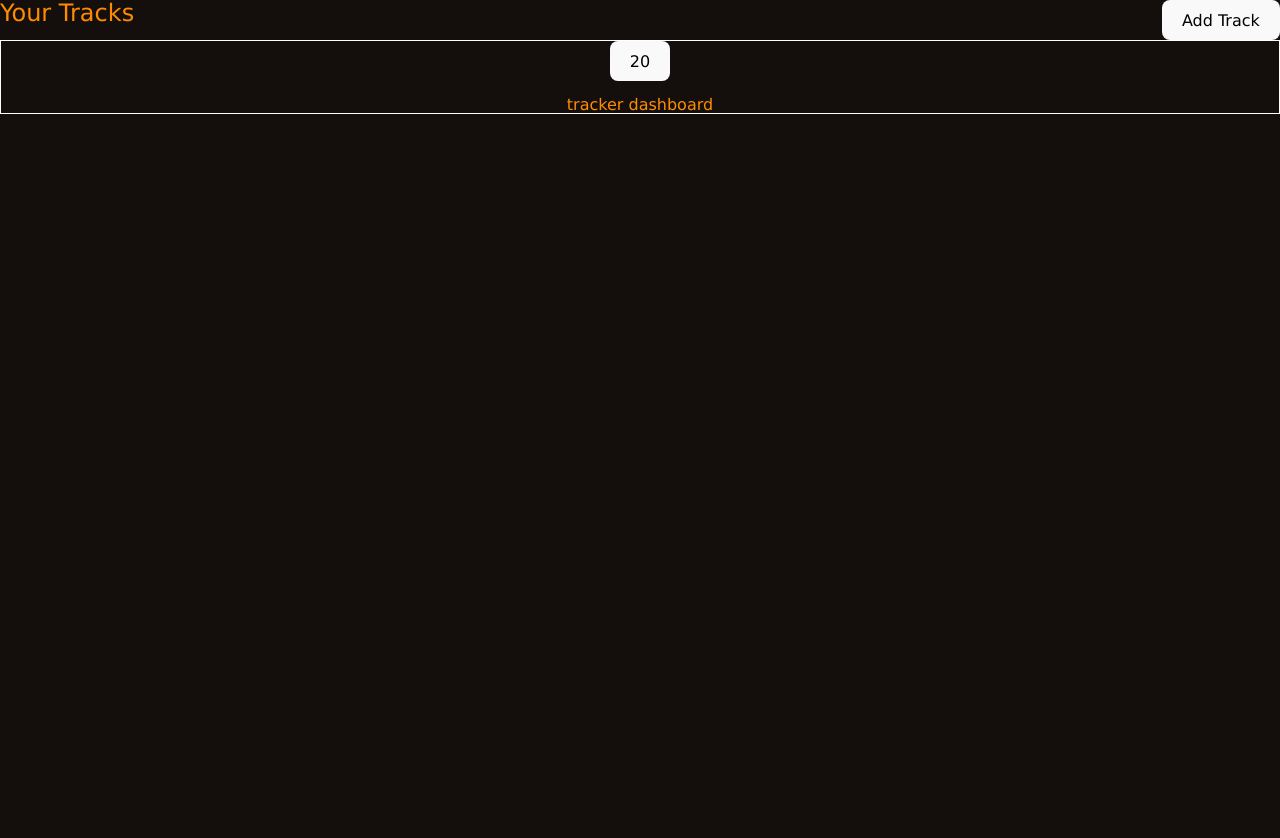
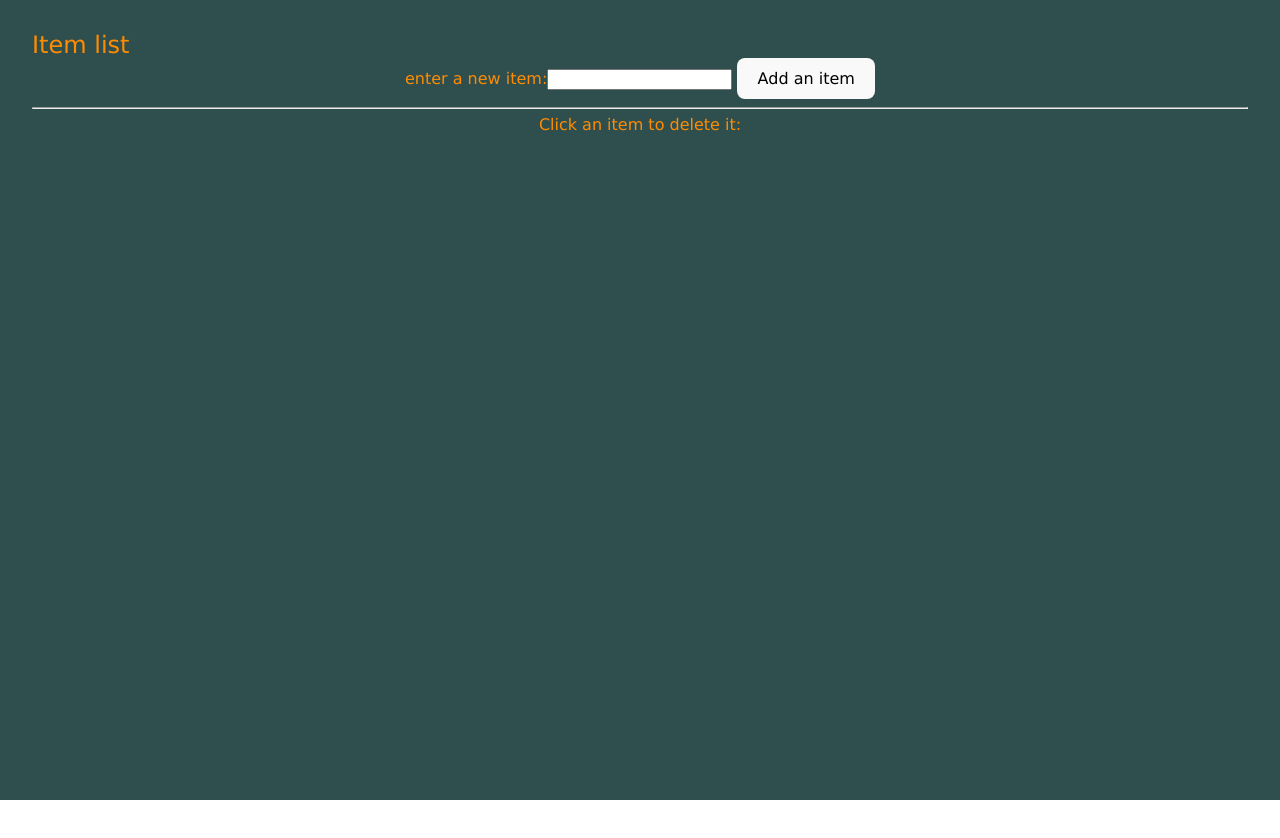
Before and after one commit to adrian-rosario/react-vite, a React (Vite) app: page /challenge-tracker in a window 1280 px wide. Shown: the top 838 px of the page. After the commit the page ends 800 px from the top, so only its background shows below. Built offline with nearby package versions, Linux system fonts and the light colour scheme.

Commit message:
createContext added for storing todo items

```diff
--- a/src/modal/modal.jsx
+++ b/src/modal/modal.jsx
@@ -1,4 +1,3 @@
-import { Fragment } from "react";
 import ReactDOM from "react-dom";
 import styles from "./modal.module.css";
 import { motion } from "framer-motion";
--- a/src/pages/alien/alien.component.css
+++ b/src/pages/alien/alien.component.css
@@ -1,9 +1,9 @@
-#root {
+body:has(.greeting) #root {
   padding: 0;
   max-width: initial;
 }
 
-body {
+body:has(.greeting) {
   background-color: #140f0c;
   padding-bottom: 10rem;
 }
--- a/src/pages/trackerUI/greeting/greeting.pageCopy.js
+++ b/src/pages/trackerUI/greeting/greeting.pageCopy.js
@@ -1,6 +1,6 @@
 export default {
   h1: "Are you ready for wonderful time away?",
-  h1cta: "Let's go!",
+  h1cta: "Let's go track some goals!",
   headingOne: "There has never been a more opportune moment.",
   headingOneP:
     "Our vacations empower you to establish, monitor, and triumph over your adventures at your preferred speed. Be it for personal development, career milestones, or pure enjoyment, we are here to provide assistance.",
--- a/src/pages/trackerUI/tracker/header/trackerHeader.component.jsx
+++ b/src/pages/trackerUI/tracker/header/trackerHeader.component.jsx
@@ -15,12 +15,12 @@ export default function ChallengeTrackerHeader() {
     setDisplayingDialog(false);
   }
 
-  const hoverAnimation = {
-    scale: 1.1,
-    backgroundColor: "#260339",
-    borderColor: "#fff",
-  };
-  const buttonTransition = { type: "spring", stiffness: 500, mass: 1 };
+  // const hoverAnimation = {
+  //   scale: 1.1,
+  //   backgroundColor: "#260339",
+  //   borderColor: "#fff",
+  // };
+  // const buttonTransition = { type: "spring", stiffness: 500, mass: 1 };
 
   return (
     <>
@@ -28,14 +28,14 @@ export default function ChallengeTrackerHeader() {
 
       <header id='tracker-header'>
         <h1>{pageCopy.heading}</h1>
-        <motion.button
+        {/* <motion.button
           whileHover={hoverAnimation}
           whileFocus={hoverAnimation}
           transition={buttonTransition}
           onClick={handleDisplayDialog}
         >
           {pageCopy.cta}
-        </motion.button>
+        </motion.button> */}
       </header>
     </>
   );
--- /dev/null
+++ b/src/pages/trackerUI/tracker/models/todo.ts
@@ -0,0 +1,14 @@
+class TodoModel {
+  id: string;
+  text: string;
+
+  constructor(todoText: string){
+    this.text = todoText;
+    this.id =  new Date().toISOString();
+
+  }
+
+
+}
+
+export default TodoModel;
--- /dev/null
+++ b/src/pages/trackerUI/tracker/newToDo.tsx
@@ -0,0 +1,58 @@
+
+import { useRef, useContext } from "react";
+import { TodoContext } from "./store/tracker.context";
+import React from "react";
+import { motion } from "framer-motion";
+import pageCopy from "../tracker/tracker.pageCopy";
+
+const NewTodo: React.FC = () => {
+
+  const todosContext = useContext(TodoContext);
+
+  const myRef = useRef<HTMLInputElement>(null);
+
+  const myFormHandler = (event: React.FormEvent) => {
+    event.preventDefault();
+
+    const theFormItemValue = myRef.current!.value;
+
+    console.log('input value: ', theFormItemValue);
+
+    if (theFormItemValue.trim().length === 0) {
+      // throw error, nothing in input
+      return;
+    }
+
+    todosContext.addTodo(theFormItemValue);
+  };
+
+  const hoverAnimation = {
+    scale: 1.1,
+    backgroundColor: "#260339",
+    borderColor: "#fff",
+  };
+  const buttonTransition = { type: "spring", stiffness: 500, mass: 1 };
+
+  return (
+    <>
+    <form onSubmit={myFormHandler}>
+
+      <label htmlFor="textField">
+        {pageCopy.add}
+      </label>
+
+      <input id="textField" type="text" ref={myRef} />
+      &nbsp;
+
+      <motion.button
+        whileHover={hoverAnimation}
+        whileFocus={hoverAnimation}
+        transition={buttonTransition}>
+       {pageCopy.cta}
+      </motion.button>
+  </form>
+    </>
+  );
+};
+
+export default NewTodo;
--- a/src/pages/trackerUI/tracker/state/tracker.context.jsx
+++ /dev/null
@@ -1,48 +0,0 @@
-import { createContext, useState } from "react";
-
-export const ChallengesContext = createContext({
-  challenges: [],
-  addChallenge: () => {},
-  updateChallengeStatus: () => {},
-});
-
-export default function ChallengesContextProvider({ children }) {
-  const [challenges, setChallenges] = useState([]);
-
-  function addChallenge(challenge) {
-    setChallenges((prevChallenges) => [
-      { ...challenge, id: Math.random().toString(), status: "active" },
-      ...prevChallenges,
-    ]);
-  }
-
-  function deleteChallenge(challengeId) {
-    setChallenges((prevChallenges) =>
-      prevChallenges.filter((challenge) => challenge.id !== challengeId)
-    );
-  }
-
-  function updateChallengeStatus(challengeId, newStatus) {
-    setChallenges((prevChallenges) =>
-      prevChallenges.map((challenge) => {
-        if (challenge.id === challengeId) {
-          return { ...challenge, status: newStatus };
-        }
-        return challenge;
-      })
-    );
-  }
-
-  const challengesContext = {
-    challenges,
-    addChallenge,
-    deleteChallenge,
-    updateChallengeStatus,
-  };
-
-  return (
-    <ChallengesContext.Provider value={challengesContext}>
-      {children}
-    </ChallengesContext.Provider>
-  );
-}
--- /dev/null
+++ b/src/pages/trackerUI/tracker/store/tracker.context.tsx
@@ -0,0 +1,57 @@
+import React, { useState } from "react";
+import TodoModel from "../models/todo";
+
+
+type myContextObject = {
+  items: TodoModel[];
+  addTodo: (text: string) => void;
+  removeTodo: (id: string) => void;
+};
+
+
+export const TodoContext = React.createContext<myContextObject>
+({
+  items: [],
+  addTodo: (text: string) => {},
+  removeTodo: (id: string) => {},
+});
+// not defining a type definition
+// creating a js object w/ concrete definitions & properties
+
+export const TodosContextProvider: React.FC = (props) => {
+  // useState();
+
+  const [theItems, setTheItems] = useState<TodoModel[]>([]);
+
+  const addTodoHandler = (theText: string) => {
+
+    const theAddedTodo = new TodoModel(theText);
+
+    setTheItems( (existingTodos) => {
+      console.log('existing?', existingTodos);
+      return existingTodos.concat(theAddedTodo);
+    });
+  }
+
+  const removeToDoHandler = (todoId: string) => {
+    setTheItems( (previousItems) => {
+      return previousItems.filter( todo => todo.id !== todoId) // keep ids that dont match
+    })
+  }
+
+  /* ** */
+  const myContextValue: myContextObject = {
+    items: theItems,
+    addTodo: addTodoHandler,
+    removeTodo: removeToDoHandler
+  }
+  /* ** */
+
+  return (
+    <TodoContext.Provider value={myContextValue}>
+    {props.children}
+    </TodoContext.Provider>
+  )
+};
+
+export default TodosContextProvider;
--- /dev/null
+++ b/src/pages/trackerUI/tracker/todo.tsx
@@ -0,0 +1,25 @@
+import React, { useContext } from "react";
+// import TodoModel from "../../models/todo";
+import ToDoListItem from './todoListItem';
+import {TodoContext} from "./store/tracker.context";
+
+const Todo: React.FC = () => {
+
+  const todosContextReference = useContext(TodoContext);
+
+  return (
+    <>
+      <ul>
+        {todosContextReference.items.map((item) => (
+          <ToDoListItem
+          key={item.id}
+          text={item.text}
+          removeAToDo={todosContextReference.removeTodo.bind(null, item.id)}></ToDoListItem>
+          // bind = default method which allows us to preconfigure a function for future execution
+          ))}
+      </ul>
+    </>
+  );
+};
+
+export default Todo;
--- /dev/null
+++ b/src/pages/trackerUI/tracker/todoListItem.tsx
@@ -0,0 +1,23 @@
+import React from "react";
+import TodoModel from "./models/todo";
+import { motion } from "framer-motion";
+
+const hoverAnimation = {
+  scale: 1.1,
+  backgroundColor: "#260339",
+  borderColor: "#fff",
+};
+const buttonTransition = { type: "spring", stiffness: 500, mass: 1 };
+
+const ToDoListItem: React.FC<{text: string, removeAToDo: () => void}> = (props) => {
+
+
+  return <li>
+    <motion.button onClick={props.removeAToDo}
+      whileHover={hoverAnimation}
+      whileFocus={hoverAnimation}
+      transition={buttonTransition}
+    >{props.text}</motion.button></li>
+}
+
+export default ToDoListItem;
--- a/src/pages/trackerUI/tracker/tracker.pageCopy.js
+++ b/src/pages/trackerUI/tracker/tracker.pageCopy.js
@@ -1,4 +1,6 @@
 export default {
-  heading: 'Your Tracks',
-  cta: 'Add Track'
+  heading: 'Item list',
+  cta: 'Add an item',
+  add: 'enter a new item:',
+  delete: 'Click an item to delete it:'
 }
--- a/src/pages/trackerUI/tracker/trackerPage.component.jsx
+++ b/src/pages/trackerUI/tracker/trackerPage.component.jsx
@@ -1,14 +1,21 @@
 import ChallengeTrackerHeader from "./header/trackerHeader.component";
-import ChallengesContextProvider from "./state/tracker.context";
-import TrackerDashboard from "./dashboard/trackerDashboard.component";
+import { TodosContextProvider } from "./store/tracker.context";
+import Todo from "../tracker/todo";
+import NewTodo from "../tracker/newToDo.tsx";
+import pageCopy from "../tracker/tracker.pageCopy.js";
 
 export default function TrackerPage() {
   return (
     <>
-      <ChallengesContextProvider>
+      <TodosContextProvider>
         <ChallengeTrackerHeader />
-        <TrackerDashboard /> {/* Challenges = tracker dashboard */}
-      </ChallengesContextProvider>
+        <NewTodo />
+        <hr />
+        {pageCopy.delete}
+        <br />
+        <br />
+        <Todo />
+      </TodosContextProvider>
     </>
   );
 }
```
Also changed, not shown: 1 other file (tests, documents, lock files or other folders).
